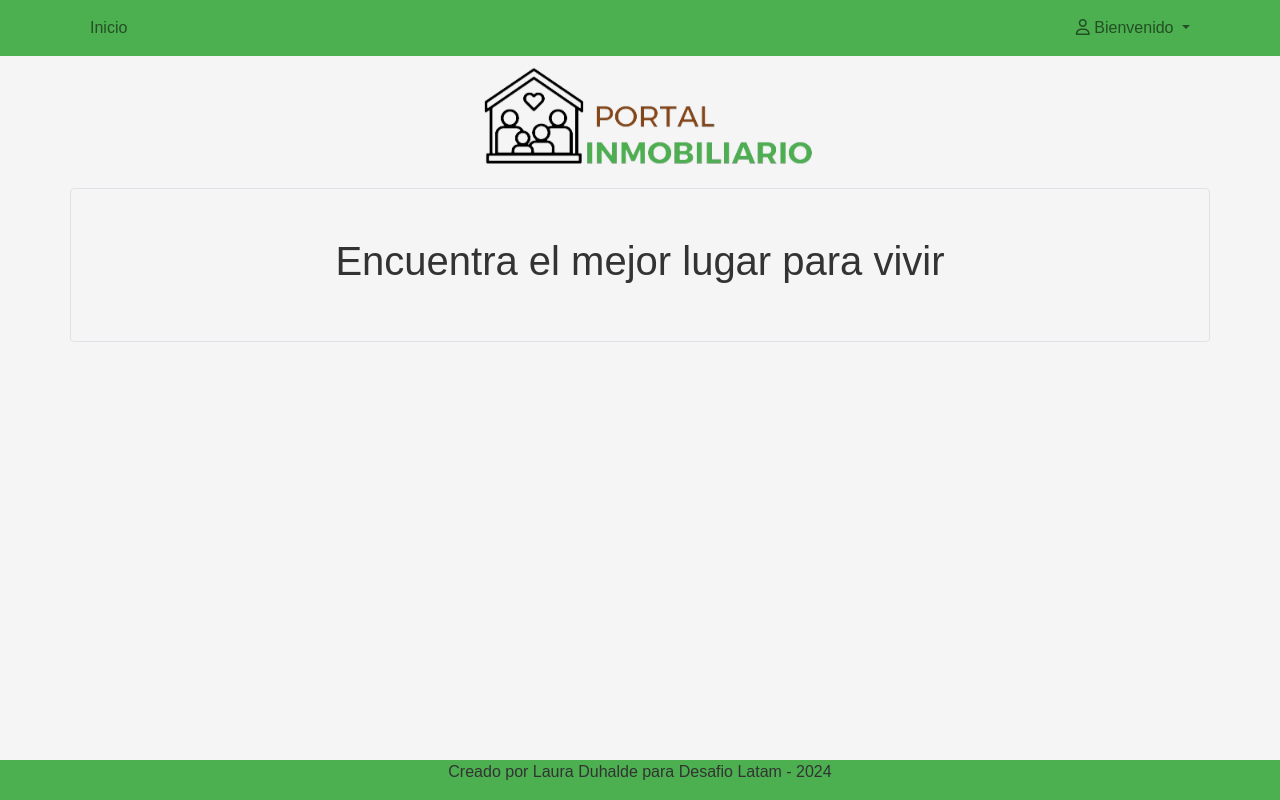
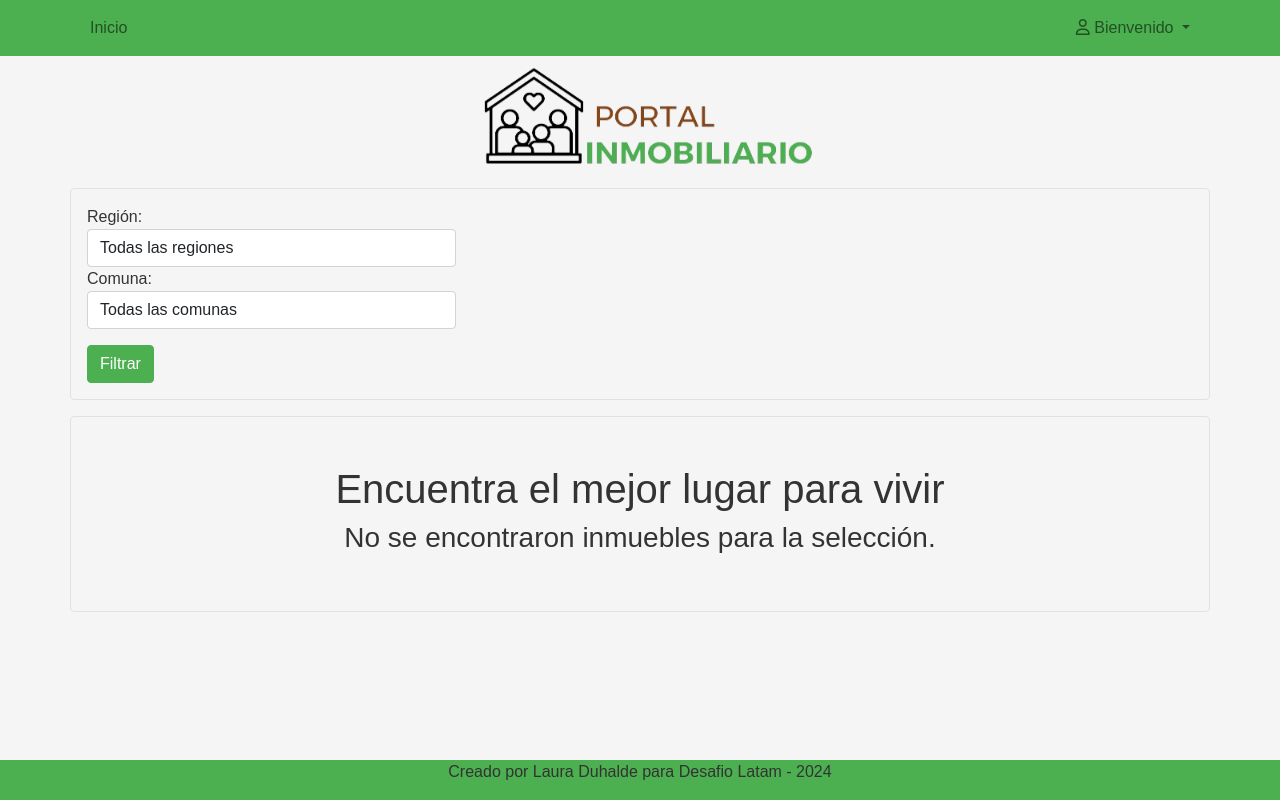
Before and after one commit to LauDuhalde/PROYECTO-PORTAL-INMOBILIARIO, a Django app: page / in a window 1280 px wide. Run offline with Django 4.2, Linux system fonts and the light colour scheme; data comes from the database, SQL or seed files in the repository; data that the repository does not hold is empty; parts of the project's set-up code (start-up, migrations or seed data) failed here and were passed over; some libraries are stand-ins or nearby versions.

Commit message:
Filtro region-comuna index

```diff
--- a/portalinmobiliario/urls.py
+++ b/portalinmobiliario/urls.py
@@ -16,7 +16,7 @@ Including another URLconf
 """
 from django.contrib import admin
 from django.urls import path
-from web.views import registro_usuario,index, detalle_inmueble, crear_solicitud_arriendo, success, mi_perfil
+from web.views import registro_usuario,index, detalle_inmueble, crear_solicitud_arriendo, success, mi_perfil, obtener_comunas
 0
 from django.contrib.auth.views import LoginView, LogoutView
 from django.conf.urls.static import static
@@ -32,6 +32,7 @@ urlpatterns = [
     path('crear_solicitud/<int:inmueble_id>/', crear_solicitud_arriendo, name='crear_solicitud_arriendo'),
     path('success/', success, name="success"),
     path('mi_perfil/', mi_perfil, name="mi_perfil"),
+    path('obtener_comunas/', obtener_comunas, name='obtener_comunas'),
 
 ]
 urlpatterns += static(settings.MEDIA_URL, document_root=settings.MEDIA_ROOT)
--- /dev/null
+++ b/web/static/js/scripts.js
@@ -0,0 +1,39 @@
+  // Función para cargar las comunas correspondientes a la región seleccionada
+  function cargarComunas() {
+    var region_id = document.getElementById('region').value;
+    var comunas_select = document.getElementById('comuna');
+
+    // Limpiar las opciones existentes
+    comunas_select.innerHTML = '';
+
+    // Si no se ha seleccionado ninguna región, salir de la función
+    if (!region_id) {
+      comunas_select.innerHTML = '<option value="">Todas las comunas</option>';
+      return;
+    }
+
+    // Realizar una petición AJAX para obtener las comunas de la región seleccionada
+    fetch('/obtener_comunas/?region_id=' + region_id)
+      .then(response => response.json())
+      .then(data => {
+         //Permite que el filtro comunas tenga la opción "Todas las comunas" al seleccionar una región
+          var optionAll = document.createElement('option');
+          optionAll.value = '';
+          optionAll.textContent = 'Todas las comunas';
+          comunas_select.appendChild(optionAll);
+
+        // Agregar las comunas obtenidas como opciones al campo de selección
+        data.forEach(comuna => {
+          var option = document.createElement('option');
+          option.value = comuna.id;
+          option.textContent = comuna.nombre;
+          comunas_select.appendChild(option);
+        });
+      });
+  }
+
+  // Agregar un event listener para el cambio en el campo de selección de regiones
+  document.getElementById('region').addEventListener('change', cargarComunas);
+
+  // Llamar a la función cargarComunas al cargar la página para actualizar las comunas inicialmente
+  cargarComunas();
--- a/web/templates/base.html
+++ b/web/templates/base.html
@@ -49,7 +49,8 @@
       integrity="sha384-MrcW6ZMFYlzcLA8Nl+NtUVF0sA7MsXsP1UyJoMp4YLEuNSfAP+JcXn/tWtIaxVXM"
       crossorigin="anonymous"
     ></script>
-
+    {% block js %}
+    {% endblock %}
     <!-- Option 2: Separate Popper and Bootstrap JS -->
     <!--
     <script src="https://cdn.jsdelivr.net/npm/@popperjs/core@2.9.2/dist/umd/popper.min.js" integrity="sha384-IQsoLXl5PILFhosVNubq5LC7Qb9DXgDA9i+tQ8Zj3iwWAwPtgFTxbJ8NT4GN1R8p" crossorigin="anonymous"></script>
--- a/web/templates/index.html
+++ b/web/templates/index.html
@@ -1,27 +1,65 @@
 {% extends 'base.html' %}
 {% block content %}
 
-<section id="productos" class="container p-5 border rounded mb-5">
+<section id="filtro" class="container p-3 border rounded mb-3">
+  <form method="GET" action="{% url 'index' %}">
+    <div class="form-row mb-3">
+      <div class="form-group col-md-4">
+        <label for="region">Región:</label>
+        <select id="region" name="region" class="form-control">
+          <option value="">Todas las regiones</option>
+          {% for region in regiones %}
+          <option value="{{ region.id }}">{{ region.nombre }}</option>
+          {% endfor %}
+        </select>
+      </div>
+      <div class="form-group col-md-4">
+        <label for="comuna">Comuna:</label>
+        <select id="comuna" name="comuna" class="form-control">
+          <option value="">Todas las comunas</option>
+        </select>
+      </div>
+    </div>
+    <button type="submit" class="btn btn-custom">Filtrar</button>
+  </form>
+</section>
+
+<section id="lista_inmuebles" class="container p-5 border rounded mb-5">
   <div class="text-center">
     <h1>Encuentra el mejor lugar para vivir</h1>
   </div>
   <div class="row">
-    {% for inmueble in inmuebles %}
-      <div class="col-12 col-lg-3 mb-4">
-        <div class="card h-100">
-          <img src="{{ inmueble.imagen.url }}" class="card-img-top img-fluid" alt="{{ inmueble.nombre }}" style="max-height: 150px;">
-          <div class="card-body d-flex flex-column">
-            <h5 class="card-title">{{ inmueble.nombre }}</h5>
-            <p class="card-text">{{ inmueble.descripcion }}</p>
-            <a href="{% url 'detalle_inmueble' inmueble.id %}" class="btn btn-custom mt-auto">Ver detalle</a>
-          </div>
+    {% if inmuebles %} {% for inmueble in inmuebles %}
+    <div class="col-12 col-lg-3 mb-4">
+      <div class="card h-100">
+        <img
+          src="{{ inmueble.imagen.url }}"
+          class="card-img-top img-fluid"
+          alt="{{ inmueble.nombre }}"
+          style="max-height: 150px"
+        />
+        <div class="card-body d-flex flex-column">
+          <h5 class="card-title">{{ inmueble.nombre }}</h5>
+          <p class="card-text">{{ inmueble.comuna }}</p>
+          <p class="card-text" style="color: #8B4513;">${{ inmueble.precio }}</p>
+          <a
+            href="{% url 'detalle_inmueble' inmueble.id %}"
+            class="btn btn-custom mt-auto"
+            >Ver detalle</a
+          >
         </div>
       </div>
-    {% endfor %}
+    </div>
+    {% endfor %} {% else %}
+    <div class="col-12 text-center">
+      <h3>No se encontraron inmuebles para la selección.</h3>
+    </div>
+    {% endif %}
   </div>
-
-
 </section>
 
-
 {% endblock %}
+{% block js %}
+{% load static %}
+<script src="{% static 'js/scripts.js' %}"></script>
+{% endblock %}
--- a/web/views.py
+++ b/web/views.py
@@ -1,15 +1,40 @@
 from django.shortcuts import render, redirect
+from django.http import JsonResponse
 from django.contrib.auth import login, authenticate
 from django.contrib.auth.decorators import login_required
 
-from web.models import SolicitudArriendo, Inmueble, Usuario
+from web.models import SolicitudArriendo, Inmueble, Usuario, Region, Comuna
 from .forms import RegistroUsuarioForm, SolicitudArriendoForm
 
 # Create your views here.
 
+# def index(request):
+#     inmuebles =  Inmueble.objects.all()
+#     return render(request, 'index.html',{'inmuebles':inmuebles})
+
+#Para filtrar comunas según región seleccionada
+def obtener_comunas(request):
+    region_id = request.GET.get('region_id')
+    comunas = Comuna.objects.filter(region_id=region_id).values('id', 'nombre')
+    return JsonResponse(list(comunas), safe=False)
+
 def index(request):
-    inmuebles =  Inmueble.objects.all()
-    return render(request, 'index.html',{'inmuebles':inmuebles})
+    regiones = Region.objects.all()
+    comunas = Comuna.objects.all()
+    inmuebles = Inmueble.objects.all()  # Obtener todos los inmuebles por defecto o filtrar según tus necesidades
+
+    # Lógica para filtrar inmuebles por región y comuna si se han seleccionado
+    region_id = request.GET.get('region')
+    comuna_id = request.GET.get('comuna')
+    selected_region = None
+    if region_id:
+        selected_region = Region.objects.get(pk=region_id)
+        if not comuna_id:
+            inmuebles = Inmueble.objects.filter(comuna__region=selected_region)
+        else:
+            inmuebles = Inmueble.objects.filter(comuna_id=comuna_id)
+
+    return render(request, 'index.html', {'regiones': regiones, 'comunas': comunas, 'inmuebles': inmuebles, 'selected_region': selected_region})
 
 @login_required
 def detalle_inmueble(request, id):
```
Also changed, not shown: web/templates/solicitud_arriendo.html (+18 -9 lines).
